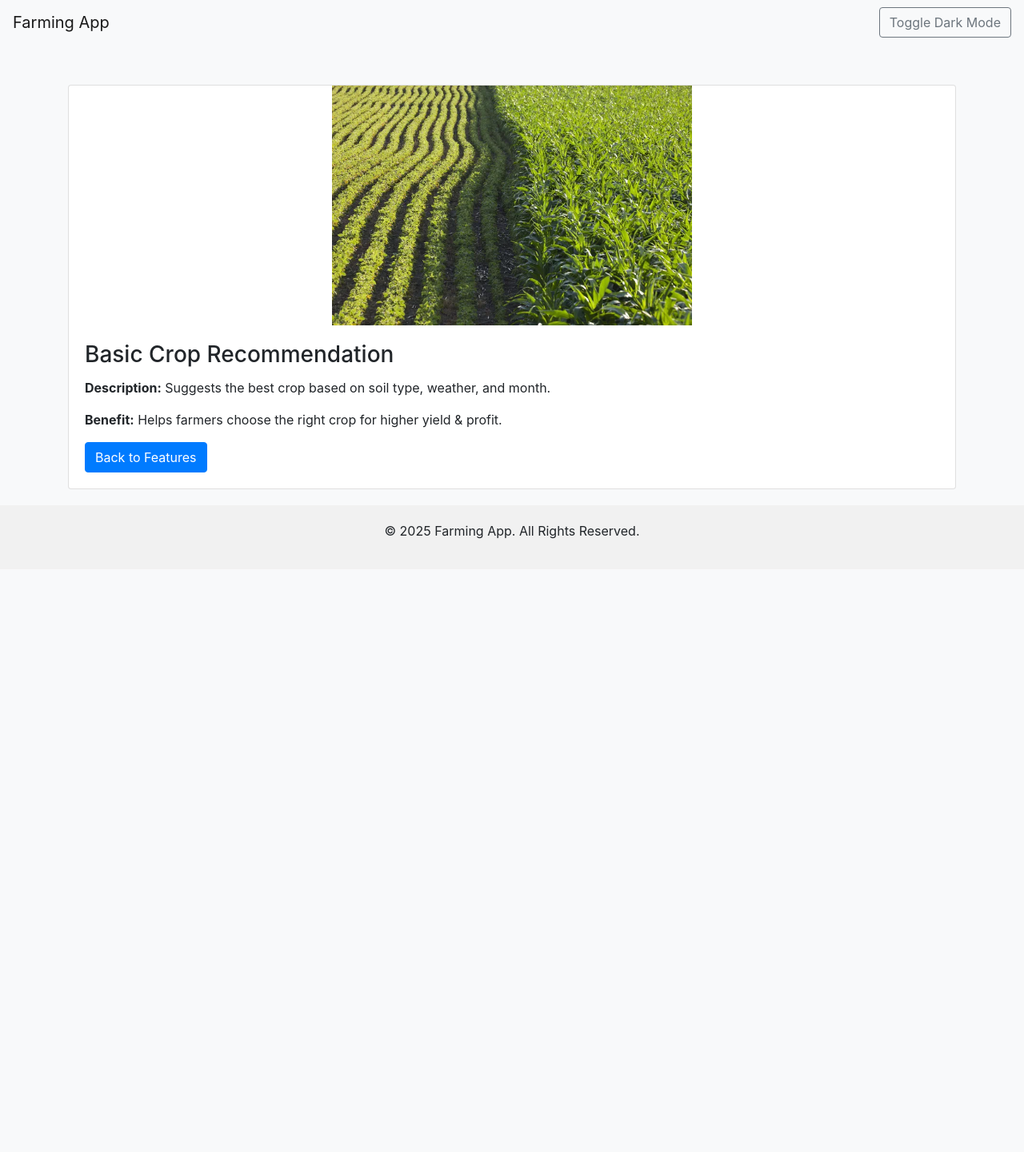
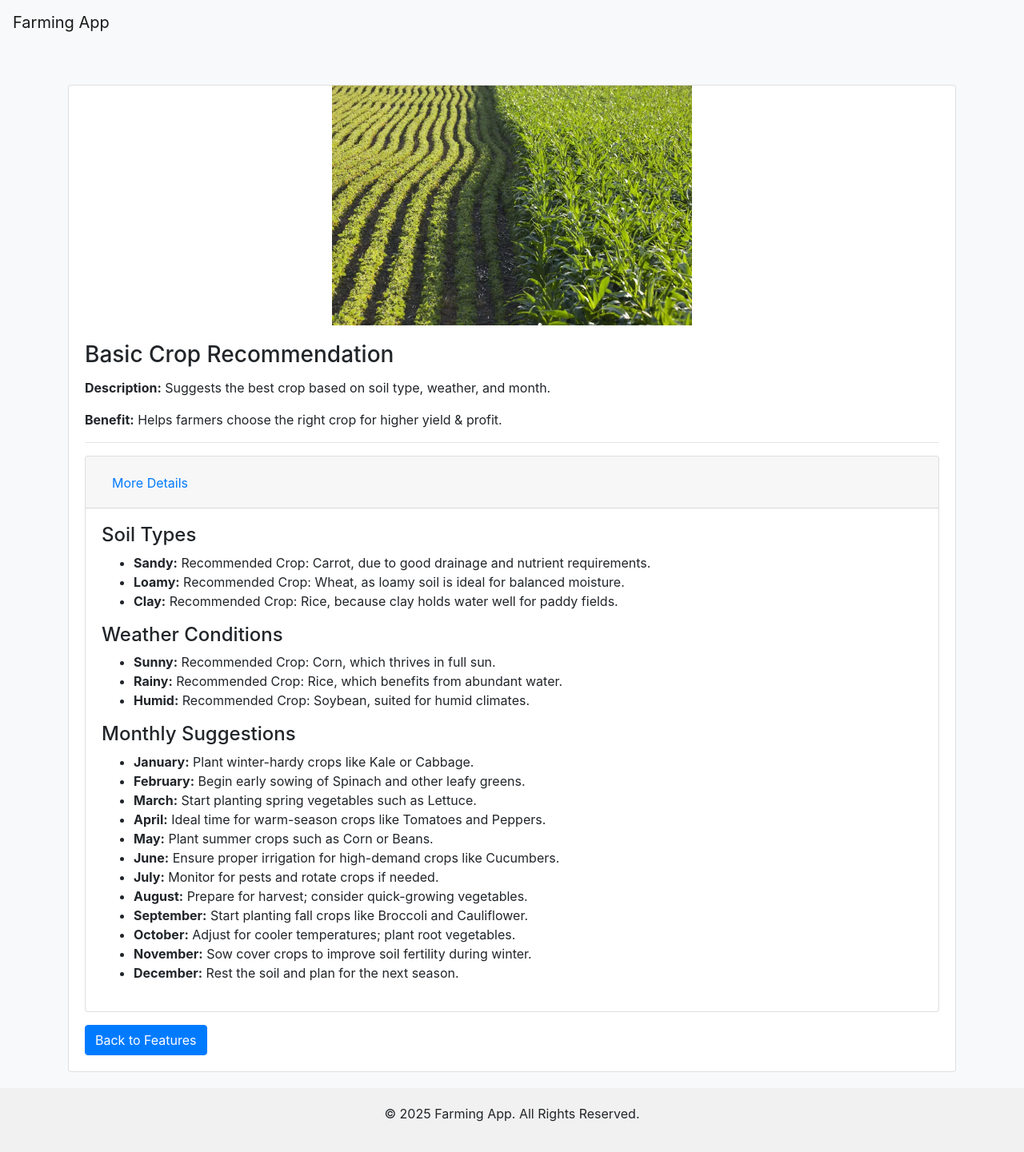
Before and after one commit to Omega-6/farmer, a Flask app: a page that uses templates/feature.html in a window 1280 px wide. Shown: the whole page at 80% size. Before the commit the page ends 674 px from the top, so only its background shows below. Run offline with Flask 3, Linux system fonts and the light colour scheme; some libraries are stand-ins or nearby versions.

Commit message:
Commit new code with updated table creation and features

```diff
--- a/app.py
+++ b/app.py
@@ -1,129 +1,168 @@
-from flask import Flask, render_template, url_for
+from flask import Flask, render_template, request, url_for, redirect
+from flask_sqlalchemy import SQLAlchemy
+from datetime import datetime
 
 app = Flask(__name__)
 
-# Full list of features with static image filenames
+# Configure SQLite database
+app.config['SQLALCHEMY_DATABASE_URI'] = 'sqlite:///farmdata.db'
+app.config['SQLALCHEMY_TRACK_MODIFICATIONS'] = False
+db = SQLAlchemy(app)
+
+# Define a model to store farmer data
+class FarmData(db.Model):
+    id = db.Column(db.Integer, primary_key=True)
+    soil_type = db.Column(db.String(50))
+    soil_ph = db.Column(db.Float)
+    soil_moisture = db.Column(db.Float)
+    temperature = db.Column(db.Float)
+    rainfall = db.Column(db.Float)
+    crop_history = db.Column(db.Text)
+    fertilizer_usage = db.Column(db.Text)
+    pest_issues = db.Column(db.Text)
+    submitted_at = db.Column(db.DateTime, default=datetime.utcnow)
+
+    def __repr__(self):
+        return f'<FarmData {self.id}>'
+
+# Ensure the tables are created before each request (development use only)
+@app.before_request
+def create_tables():
+    db.create_all()
+
+# Static list of features (without complexity)
 features = [
     {
         "name": "Basic Crop Recommendation",
         "description": "Suggests the best crop based on soil type, weather, and month.",
         "benefit": "Helps farmers choose the right crop for higher yield & profit.",
-        "complexity": "✅ Simple",
         "image": "basic_crop.png"
     },
     {
         "name": "Government Aid & Subsidy Info",
         "description": "Provides a list of available farming subsidies based on region.",
         "benefit": "Helps farmers access financial support for seeds, fertilizers, or technology.",
-        "complexity": "✅ Simple",
         "image": "gov_aid.png"
     },
     {
         "name": "Soil Health Monitoring (Manual Input)",
         "description": "Allows farmers to input soil fertility levels and suggests ways to improve soil.",
         "benefit": "Prevents soil degradation and boosts long-term productivity.",
-        "complexity": "✅ Simple",
         "image": "soil_health.png"
     },
     {
         "name": "Market Price Alerts (Static Data)",
         "description": "Displays current crop prices from a stored dataset.",
         "benefit": "Helps farmers decide when to sell crops for maximum profit.",
-        "complexity": "✅ Simple",
         "image": "market_price_static.png"
     },
     {
         "name": "Crop Rotation Planning",
         "description": "Suggests a rotation schedule to improve soil fertility & reduce pests.",
         "benefit": "Prevents soil depletion and increases productivity.",
-        "complexity": "✅ Medium",
         "image": "crop_rotation.png"
     },
     {
         "name": "Real-Time Weather API Integration",
         "description": "Fetch live weather data from OpenWeatherMap API.",
         "benefit": "Provides accurate climate data for better crop selection.",
-        "complexity": "⚡ Medium",
         "image": "weather_api.png"
     },
     {
         "name": "Rainfall & Temperature Prediction",
         "description": "Uses historical weather trends to estimate future rainfall & temperature.",
         "benefit": "Farmers can plan irrigation & planting effectively.",
-        "complexity": "⚡ Medium",
         "image": "rainfall_temperature.png"
     },
     {
         "name": "Fertilizer & Water Usage Recommendations",
         "description": "Suggests the best fertilizer & irrigation methods for each crop.",
         "benefit": "Saves money & resources while ensuring healthy crops.",
-        "complexity": "⚡ Medium",
         "image": "fertilizer_water.png"
     },
     {
         "name": "Pest & Disease Alerts (Based on Season & Location)",
         "description": "Notifies farmers of pest infestations & diseases in their region.",
         "benefit": "Reduces crop loss by taking preventive measures in advance.",
-        "complexity": "⚡ Medium",
         "image": "pest_disease.png"
     },
     {
         "name": "Supply & Demand Analysis",
         "description": "Shows which crops are in high demand in different regions.",
         "benefit": "Prevents overproduction of low-demand crops & reduces waste.",
-        "complexity": "⚡ Medium",
         "image": "supply_demand.png"
     },
     {
         "name": "Market Price Alerts (Real-Time API Integration)",
         "description": "Uses APIs like USDA to fetch live crop prices from markets.",
         "benefit": "Farmers can sell crops at the best price.",
-        "complexity": "🚀 Advanced",
         "image": "market_price_api.png"
     },
     {
         "name": "Harvest Time Optimization",
         "description": "Recommends best harvesting time based on weather & market trends.",
         "benefit": "Maximizes profit & crop quality.",
-        "complexity": "🚀 Advanced",
         "image": "harvest_optimization.png"
     },
     {
         "name": "Drought & Flood Warnings",
         "description": "Alerts farmers about climate risks like droughts or floods.",
         "benefit": "Allows early prevention & crop protection strategies.",
-        "complexity": "🚀 Advanced",
         "image": "drought_flood.png"
     },
     {
         "name": "Cooperative Farming Suggestions",
         "description": "Suggests nearby farmers growing similar crops for bulk selling.",
         "benefit": "Helps farmers negotiate better prices & reduce costs.",
-        "complexity": "🚀 Advanced",
         "image": "cooperative_farming.png"
     },
     {
         "name": "AI-Based Yield Prediction",
         "description": "Uses machine learning to predict crop yield based on weather, soil, and planting time.",
         "benefit": "Helps farmers make data-driven decisions to improve productivity.",
-        "complexity": "🚀 Complex",
         "image": "ai_yield.png"
     },
     {
         "name": "Automated Crop Insurance Recommendations",
         "description": "Suggests insurance plans based on crop & risk factors.",
         "benefit": "Protects farmers from financial loss due to bad weather.",
-        "complexity": "🚀 Complex",
         "image": "crop_insurance.png"
     },
     {
         "name": "Integration with IoT Sensors",
         "description": "Connects to soil moisture & temperature sensors for real-time data collection.",
         "benefit": "Helps in precision farming, reducing water & fertilizer wastage.",
-        "complexity": "🚀 Complex",
         "image": "iot_sensors.png"
     }
 ]
+
+# Extra static info for "Basic Crop Recommendation"
+basic_crop_recommendation_info = {
+    "soil_types": {
+        "Sandy": "Recommended Crop: Carrot, due to good drainage and nutrient requirements.",
+        "Loamy": "Recommended Crop: Wheat, as loamy soil is ideal for balanced moisture.",
+        "Clay": "Recommended Crop: Rice, because clay holds water well for paddy fields."
+    },
+    "weather_conditions": {
+        "Sunny": "Recommended Crop: Corn, which thrives in full sun.",
+        "Rainy": "Recommended Crop: Rice, which benefits from abundant water.",
+        "Humid": "Recommended Crop: Soybean, suited for humid climates."
+    },
+    "monthly_suggestions": {
+        "January": "Plant winter-hardy crops like Kale or Cabbage.",
+        "February": "Begin early sowing of Spinach and other leafy greens.",
+        "March": "Start planting spring vegetables such as Lettuce.",
+        "April": "Ideal time for warm-season crops like Tomatoes and Peppers.",
+        "May": "Plant summer crops such as Corn or Beans.",
+        "June": "Ensure proper irrigation for high-demand crops like Cucumbers.",
+        "July": "Monitor for pests and rotate crops if needed.",
+        "August": "Prepare for harvest; consider quick-growing vegetables.",
+        "September": "Start planting fall crops like Broccoli and Cauliflower.",
+        "October": "Adjust for cooler temperatures; plant root vegetables.",
+        "November": "Sow cover crops to improve soil fertility during winter.",
+        "December": "Rest the soil and plan for the next season."
+    }
+}
 
 @app.route("/")
 def home():
@@ -133,8 +172,41 @@ def home():
 def feature_details(name):
     feature = next((f for f in features if f['name'] == name), None)
     if feature:
-        return render_template("feature.html", feature=feature)
+        extra_info = None
+        if feature['name'] == "Basic Crop Recommendation":
+            extra_info = basic_crop_recommendation_info
+        return render_template("feature.html", feature=feature, extra_info=extra_info)
     return "Feature not found", 404
 
+# Route to display the input form
+@app.route("/input", methods=["GET"])
+def input_form():
+    return render_template("input.html")
+
+# Route to process the form submission and save to database
+@app.route("/submit", methods=["POST"])
+def submit():
+    data = FarmData(
+        soil_type = request.form.get("soil_type"),
+        soil_ph = float(request.form.get("soil_ph") or 0),
+        soil_moisture = float(request.form.get("soil_moisture") or 0),
+        temperature = float(request.form.get("temperature") or 0),
+        rainfall = float(request.form.get("rainfall") or 0),
+        crop_history = request.form.get("crop_history"),
+        fertilizer_usage = request.form.get("fertilizer_usage"),
+        pest_issues = request.form.get("pest_issues")
+    )
+    db.session.add(data)
+    db.session.commit()
+    return redirect(url_for('submission', data_id=data.id))
+
+# Route to display the stored submission data
+@app.route("/submission/<int:data_id>")
+def submission(data_id):
+    data = FarmData.query.get_or_404(data_id)
+    return render_template("submission.html", data=data)
+
 if __name__ == "__main__":
+    with app.app_context():
+        db.create_all()
     app.run(debug=True)
--- a/templates/feature.html
+++ b/templates/feature.html
@@ -5,30 +5,12 @@
   <title>{{ feature.name }}</title>
   <link rel="stylesheet" href="https://stackpath.bootstrapcdn.com/bootstrap/4.5.2/css/bootstrap.min.css">
   <style>
-    /* Dark Mode Styling */
-    body.dark-mode {
-      background-color: #343a40;
-      color: #f8f9fa;
-    }
-    .dark-mode .card {
-      background-color: #495057;
-      color: #f8f9fa;
-    }
-    .dark-mode .navbar {
-      background-color: #212529 !important;
-    }
-    .dark-mode .footer {
-      background-color: #212529;
-      color: #f8f9fa;
-    }
-    /* Navbar and Footer */
     .footer {
       padding: 20px;
       text-align: center;
       background-color: #f1f1f1;
       margin-top: 20px;
     }
-    /* Ensure images are uniformly sized */
     .card-img-top {
       max-height: 300px;
       object-fit: contain;
@@ -39,7 +21,7 @@
     }
   </style>
 </head>
-<body class="bg-light" id="body">
+<body class="bg-light">
   <!-- Navbar -->
   <nav class="navbar navbar-expand-lg navbar-light bg-light" id="navbar">
     <a class="navbar-brand" href="{{ url_for('home') }}">Farming App</a>
@@ -48,12 +30,7 @@
       <span class="navbar-toggler-icon"></span>
     </button>
     <div class="collapse navbar-collapse" id="navbarNav">
-      <!-- More nav links if needed -->
-      <ul class="navbar-nav ml-auto">
-        <li class="nav-item">
-          <button class="btn btn-outline-secondary" id="toggle-dark">Toggle Dark Mode</button>
-        </li>
-      </ul>
+      <!-- Additional navbar items can be added here if needed -->
     </div>
   </nav>
 
@@ -65,7 +42,43 @@
         <h3 class="card-title">{{ feature.name }}</h3>
         <p class="card-text"><strong>Description:</strong> {{ feature.description }}</p>
         <p class="card-text"><strong>Benefit:</strong> {{ feature.benefit }}</p>
-        <a href="{{ url_for('home') }}" class="btn btn-primary">Back to Features</a>
+        {% if extra_info %}
+        <hr>
+        <div class="accordion" id="cropRecommendationAccordion">
+          <div class="card">
+            <div class="card-header" id="headingDetails">
+              <h2 class="mb-0">
+                <button class="btn btn-link" type="button" data-toggle="collapse" data-target="#collapseDetails" aria-expanded="true" aria-controls="collapseDetails">
+                  More Details
+                </button>
+              </h2>
+            </div>
+            <div id="collapseDetails" class="collapse show" aria-labelledby="headingDetails" data-parent="#cropRecommendationAccordion">
+              <div class="card-body">
+                <h4>Soil Types</h4>
+                <ul>
+                  {% for soil, rec in extra_info.soil_types.items() %}
+                  <li><strong>{{ soil }}:</strong> {{ rec }}</li>
+                  {% endfor %}
+                </ul>
+                <h4>Weather Conditions</h4>
+                <ul>
+                  {% for condition, rec in extra_info.weather_conditions.items() %}
+                  <li><strong>{{ condition }}:</strong> {{ rec }}</li>
+                  {% endfor %}
+                </ul>
+                <h4>Monthly Suggestions</h4>
+                <ul>
+                  {% for month, suggestion in extra_info.monthly_suggestions.items() %}
+                  <li><strong>{{ month }}:</strong> {{ suggestion }}</li>
+                  {% endfor %}
+                </ul>
+              </div>
+            </div>
+          </div>
+        </div>
+        {% endif %}
+        <a href="{{ url_for('home') }}" class="btn btn-primary mt-3">Back to Features</a>
       </div>
     </div>
   </div>
@@ -78,11 +91,5 @@
   <!-- Scripts -->
   <script src="https://code.jquery.com/jquery-3.5.1.slim.min.js"></script>
   <script src="https://cdn.jsdelivr.net/npm/bootstrap@4.5.2/dist/js/bootstrap.bundle.min.js"></script>
-  <script>
-    // Dark Mode Toggle
-    document.getElementById('toggle-dark').addEventListener('click', function() {
-      document.getElementById('body').classList.toggle('dark-mode');
-    });
-  </script>
 </body>
 </html>
```
Also changed, not shown: templates/index.html (+3 -28 lines), templates/input.html (added, +54 -0 lines), templates/submission.html (added, +31 -0 lines), instance/farmdata.db (added), 1 other file.
